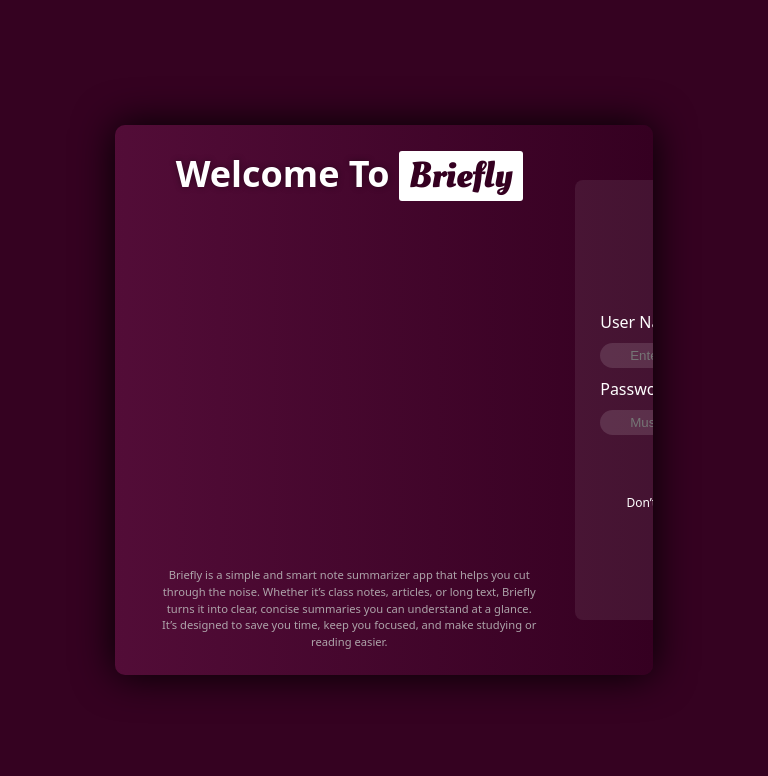
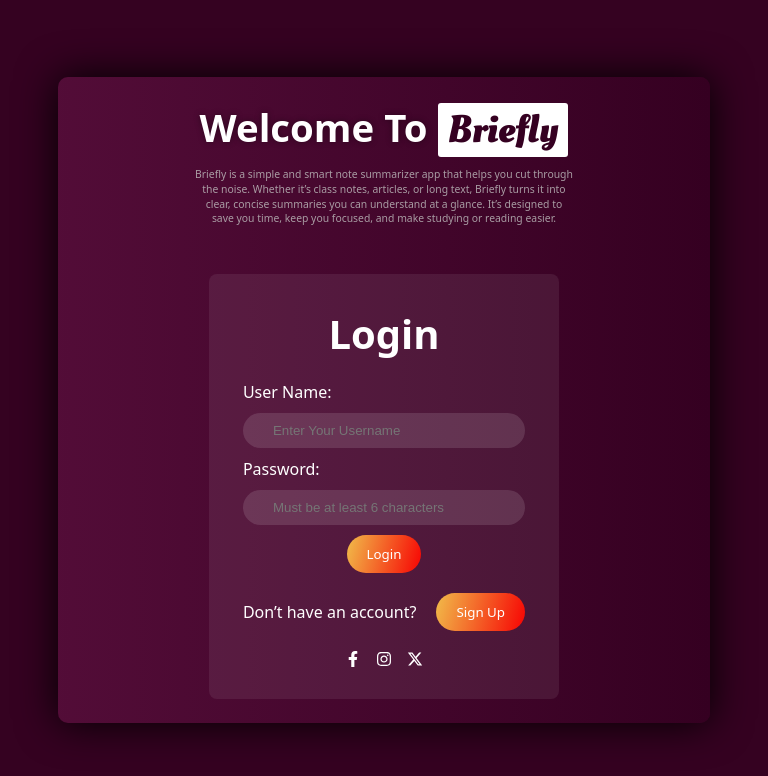
Before and after one commit to grae-cie/briefly, a React (Vite) app in the folder frontend/: page /login in a window 768 px wide. Shown: the top 776 px of the page. Built offline with nearby package versions, Linux system fonts and the light colour scheme.

Commit message:
changed some styles

```diff
--- a/frontend/src/LoginPage/login.css
+++ b/frontend/src/LoginPage/login.css
@@ -1,189 +1,146 @@
-/* =============================
-   GLOBAL STYLES
-   ============================= */
 body {
-  font-family: system-ui, -apple-system, BlinkMacSystemFont, "Segoe UI", Roboto,
-    Oxygen, Ubuntu, Cantarell, "Open Sans", "Helvetica Neue", sans-serif;
-  margin: 0;
-  padding: 0;
+  font-family: system-ui, -apple-system, BlinkMacSystemFont, "Segoe UI", Roboto, Oxygen, Ubuntu, Cantarell, "Open Sans", "Helvetica Neue", sans-serif;
+  margin: 0px;
+  padding: 0px;
   height: 100%;
   width: 100%;
   background: #350221;
-  color: #fff;
 }
 
-/* =============================
-   MAIN CONTAINER
-   ============================= */
 .container-div {
+  margin: 0px auto;
   width: 100vw;
   height: 100vh;
   max-height: 1600px;
   display: flex;
   justify-content: space-between;
   background: #350221;
-  margin: 0 auto;
-  position: fixed;
-  top: 0;
-    left: 0;
+  /* position: fixed; */
 }
 
-/* Body wrapper */
 .container-body {
+  background: linear-gradient(to left, #350021, #881f605b);
+  color: white;
   display: flex;
-  justify-content: center;
+  justify-content: space-around;
   align-items: center;
+  border-radius: 10px;
+  padding: 2rem;
+  box-shadow: 0px 0px 40px rgb(0, 0, 0);
+  max-width: 1600px;
+  width: 85%;
+  margin: auto;
+  gap: 3rem;
   flex-wrap: wrap;
-  gap: 3rem;
-  width: 70%;
-  min-width: 330px;
-  max-width: 1500px;
-  margin: auto;
-  padding: 2rem;
-  background: linear-gradient(to left, #350021, #881f605b);
-  border-radius: 10px;
-  box-shadow: 0 0 40px rgb(0, 0, 0);
-  height: 100%;
-  max-height: 550px;
-  overflow-y: auto;
-  overflow-x: hidden;
 }
 
-/* =============================
-   SIDE PANE (LEFT SECTION)
-   ============================= */
 .side-pane-container {
   display: flex;
   flex-direction: column;
+  align-items: flex-start;
   justify-content: space-between;
-  align-items: flex-start;
+  max-width: 420px;
   flex: 1;
-  max-width: 420px;
 }
 
 .side-pane-container h1 {
-  font-size: clamp(2rem, 5vw, 5em);
-  margin: 0;
+  font-size: clamp(1rem, 5vw, 5em);
   text-shadow: 0 0 6px rgba(0, 0, 0, 0.384);
+  margin: 0px;
 }
 
 .side-pane-container span {
-  background: #fff;
+  text-shadow: none;
   color: #350021;
+  background-color: rgb(255, 255, 255);
+  border-radius: 3px;
   font-family: "Oleo Script", system-ui;
   font-weight: bold;
-  border-radius: 3px;
-  padding: 0 10px;
+  padding: 0px 10px;
   border: none;
-  text-shadow: none;
 }
 
 .side-pane-container p {
   margin-top: 10px;
+  font-size: 0.65rem;
+  line-height: 1.4;
   max-width: 300px;
-  font-size: 0.7rem;
-  line-height: 1.5;
-  color: rgba(192, 191, 191, 0.85);
+  color: rgba(192, 191, 191, 0.815);
 }
 
-/* =============================
-   SIGN-IN (RIGHT SECTION)
-   ============================= */
 .sign-in-container {
   display: flex;
   flex-direction: column;
+  background-color: rgba(255, 255, 255, 0.075);
+  width: 100%;
+  max-width: 350px;
+  min-width: 280px;
+  height: 100%;
+  min-height: 400px;
+  max-height: 700px;
+  padding: 2rem;
+  align-items: center;
   justify-content: center;
-  align-items: center;
-  width: 100%;
-  max-width: 330px;
-  height: 100%;
-  max-height: 400px;
-  padding: 2rem;
-  background: rgba(255, 255, 255, 0.075);
   border-radius: 8px;
 }
 
-.sign-in-container h2 {
-  font-size: 2.5rem;
-  margin: 0 0 20px 0;
-  text-align: center;
-}
-
 .sign-in-container input {
+  border-radius: 40px;
+  border: none;
+  color: white;
   width: 100%;
   padding: 10px 10px 10px 30px;
-  border: none;
-  border-radius: 40px;
-  background: rgba(255, 255, 255, 0.123);
-  color: #fff;
-  margin: 10px 0;
+  background-color: rgba(255, 255, 255, 0.123);
+  margin: 10px 0px;
   outline: none;
 }
 
 .sign-in-container input:focus {
   border: 1px solid #a88334;
-  box-shadow: 0 0 5px rgba(241, 188, 74, 0.5);
+  box-shadow: 0 0 5px rgba(241, 188, 74, 0.493);
 }
 
-/* Auth Buttons */
+.sign-in-container h2 {
+  font-size: 2.5rem;
+  padding-bottom: 20px;
+  text-align: center;
+}
+
 .sign-up-btn,
 .log-in-btn {
   background: linear-gradient(105deg, #f1bc4a, #f70303);
   border: none;
+  color: white;
+  font-family: system-ui, -apple-system, BlinkMacSystemFont, "Segoe UI", Roboto, Oxygen, Ubuntu, Cantarell, "Open Sans", "Helvetica Neue", sans-serif;
+  padding: 10px 20px;
   border-radius: 20px;
-  padding: 10px 20px;
-  color: #fff;
   text-align: center;
-  cursor: pointer;
-  transition: transform 0.2s ease, opacity 0.2s ease;
 }
 
-.sign-up-btn:hover,
-.log-in-btn:hover {
-  transform: scale(1.05);
-  opacity: 0.9;
-}
-
-/* Other Links */
 .have-an-account {
   margin-top: 20px;
   display: flex;
+  align-items: center;
   gap: 20px;
   flex-wrap: wrap;
   justify-content: center;
-  align-items: center;
   text-align: center;
-  font-size: 12px;
 }
 
 .sign-in-container .icons {
   margin-top: 20px;
   display: flex;
   gap: 15px;
+  align-items: center;
   justify-content: center;
-  align-items: center;
 }
 
-/* =============================
-   RESPONSIVE DESIGN
-   ============================= */
-
-/* Tablets & small laptops */
-@media (min-width:555px) and (max-width: 1000px) {
+@media (min-width: 501px) and (max-width: 870px) {
   .container-body {
     flex-direction: column;
+    text-align: center;
     padding: 1.5rem;
     text-align: center;
-    gap: 1rem;
-    height: 100%;
-  }
-
-  .container-body h1 {
-   font-size: 36px;
-  }
-
-  .container-body h2 {
-   font-size: 30px;
   }
 
   .side-pane-container {
@@ -193,66 +150,56 @@ body {
 
   .side-pane-container p {
     max-width: 90%;
+    text-align: center;
   }
 
   .sign-in-container {
     width: 100%;
-    max-width: 330px;
-    max-height: 55vh;
-    }
-
-  .sign-in-container input {
-    width: 280px;
-    padding: 5px 5px 5px 30px;
-    border: none;
-    border-radius: 40px;
-    background: rgba(255, 255, 255, 0.123);
-    color: #fff;
-    margin: 10px 0;
-    outline: none;
+    max-width: 350px;
+    min-height: 35vh;
+    max-height: 65vh;
   }
 
-  .sign-up-btn,
-  .log-in-btn {
-    background: linear-gradient(105deg, #f1bc4a, #f70303);
-    border: none;
-    border-radius: 20px;
-    padding: 5px 15px;
-    color: #fff;
-    text-align: center;
-    cursor: pointer;
-    transition: transform 0.2s ease, opacity 0.2s ease;
+  .login-btns {
+    flex-direction: column;
+    gap: 10px;
   }
 
   label {
+    text-align: left;
     width: 100%;
     display: flex;
-    text-align: left;
   }
 }
 
-/* Phones */
-@media (max-width: 554px) {
-  .container-body h1 {
-    font-size: 2rem;
+/* 📱 Extra Small Phones */
+@media (max-width: 500px) {
+
+  .container-body {
+    padding: 20px;
   }
 
-  .side-pane-container h1, p {
+  .side-pane-container p{
     text-align: center;
   }
-  .sign-in-container{
-    height: 100%;
-    max-height: 350px;
-    padding: 25px;
+
+  .container-body h1 {
+    font-size: 3rem;
+    text-align: center;
+  }
+
+  .sign-in-container {
+    padding: 1.5rem 15px;
   }
 
   .sign-in-container h2 {
-    font-size: 1.5rem;
+    font-size: 2.5rem;
   }
 
   .sign-in-container input {
     font-size: 0.9rem;
-    padding: 7px 0 7px 18px;
+    width: 100%;
+    padding: 10px 0px 10px 18px;
   }
 
   .sign-up-btn,
@@ -261,11 +208,7 @@ body {
     text-align: center;
   }
 
-  .have-an-account {
-    margin-top: 10px;
-    width: 100%;
-    gap: 10px;
-    justify-content: flex-start;
-    font-size: 12px;
-  }
+    .have-an-account {
+      font-size: 12px;
+    }
 }
```
